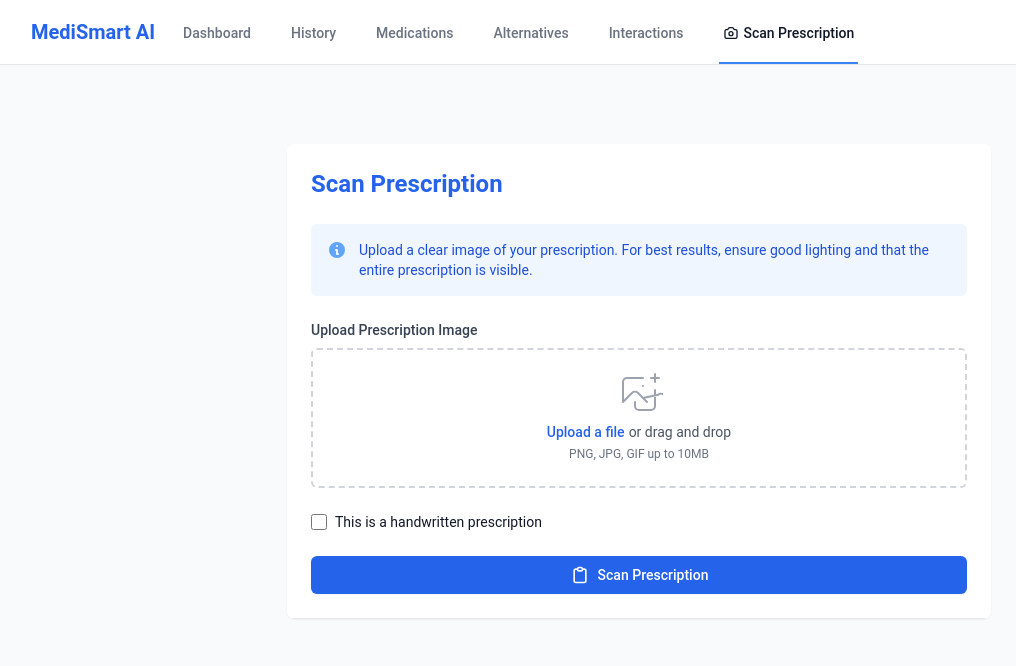
After one commit to ItsAksharaRathore/Medismart_AI, a Flask app: page /ocr_prescription in a window 1280 px wide. The commit adds this page. Shown: the top 666 px of the page, without its empty margins (1-1017 px from the left). Run offline with Flask 2, Linux system fonts and the light colour scheme; the visitor is signed in with stand-in values (Sample User, id 1); data comes from the database, SQL or seed files in the repository; some libraries are stand-ins or nearby versions.

Commit message:
updated code

```diff
--- a/medismart_ai/app.py
+++ b/medismart_ai/app.py
@@ -4,6 +4,8 @@ from datetime import datetime
 from werkzeug.utils import secure_filename
 from werkzeug.security import generate_password_hash, check_password_hash
 import os
+import pytesseract
+from PIL import Image
 
 # Initialize Flask app
 app = Flask(__name__, template_folder="frontend/templates", static_folder="frontend/static")
@@ -66,10 +68,12 @@ class Prescription(db.Model):
     patient_name = db.Column(db.String(100), nullable=True)
     doctor_name = db.Column(db.String(100), nullable=True)
     date = db.Column(db.Date, nullable=True)
+    is_handwritten = db.Column(db.Boolean, default=False)
+    extracted_text = db.Column(db.Text, nullable=True)
     medications = db.relationship('Medication', backref='prescription', lazy=True, cascade="all, delete-orphan")
 
     def __init__(self, user_id, filename, language='auto', find_alternatives=True,
-                check_interactions=True, insurance_coverage=False):
+                check_interactions=True, insurance_coverage=False, is_handwritten=False):
         self.user_id = user_id
         self.filename = filename
         self.language = language
@@ -79,6 +83,7 @@ class Prescription(db.Model):
         self.patient_name = "Self"  # Default value
         self.doctor_name = "Unknown"  # Default value
         self.date = datetime.utcnow().date()  # Default to today
+        self.is_handwritten = is_handwritten
 
 # ==============================
 # MEDICATION MODEL
@@ -114,6 +119,20 @@ def inject_user():
 def allowed_file(filename):
     return '.' in filename and filename.rsplit('.', 1)[1].lower() in ALLOWED_EXTENSIONS
 
+# ==============================
+# OCR TEXT EXTRACTION FUNCTION
+# ==============================
+def extract_text(image_path, is_handwritten=False):
+    """ Extract text using OCR (with different config for handwritten) """
+    try:
+        img = Image.open(image_path)
+        custom_config = "--oem 3 --psm 6" if is_handwritten else ""  # Improve handwritten text recognition
+        text = pytesseract.image_to_string(img, config=custom_config)
+        return text.strip()
+    except Exception as e:
+        print(f"OCR Error: {str(e)}")
+        return None
+
 # Helper functions
 def search_medications(query):
     # Placeholder for medication search functionality
@@ -138,26 +157,81 @@ def get_medication_details(medication_id):
     return sample_meds.get(medication_id)
 
 def process_prescription(prescription_id):
-    # Placeholder for prescription processing
-    # In a real app, this would use OCR, ML, etc.
+    """Process the prescription image and extract text using OCR"""
     prescription = Prescription.query.get(prescription_id)
-    if prescription:
+    if not prescription:
+        return None
+
+    # Get the file path
+    file_path = os.path.join(app.config['UPLOAD_FOLDER'], prescription.filename)
+
+    # Perform OCR
+    extracted_text = extract_text(file_path, is_handwritten=prescription.is_handwritten)
+
+    # Save the extracted text to the prescription
+    if extracted_text:
+        prescription.extracted_text = extracted_text
         prescription.status = 'Processed'
+        db.session.commit()
 
-        # Add sample medications for demonstration
-        medications = [
-            Medication(prescription_id=prescription.id, name='Sample Medication 1',
-                     dosage='500mg', frequency='Twice daily', duration='7 days'),
-            Medication(prescription_id=prescription.id, name='Sample Medication 2',
-                     dosage='250mg', frequency='Once daily', duration='10 days')
-        ]
+    # Parse the extracted text for medications (simple implementation)
+    # In a real app, this would use NLP/ML to extract medication details
+    if extracted_text:
+        lines = extracted_text.split('\n')
+        for line in lines:
+            if 'rx:' in line.lower() or 'medication:' in line.lower():
+                # Extract medication from the line (simplified approach)
+                parts = line.split(':')
+                if len(parts) > 1:
+                    med_info = parts[1].strip()
+                    # Look for dosage information
+                    dosage = None
+                    for part in med_info.split():
+                        if part.lower().endswith('mg') or part.lower().endswith('ml'):
+                            dosage = part
+                            med_name = med_info.replace(dosage, '').strip()
+                            break
+                    else:
+                        med_name = med_info
 
-        for med in medications:
-            db.session.add(med)
+                    # Create a new medication record
+                    medication = Medication(
+                        prescription_id=prescription.id,
+                        name=med_name,
+                        dosage=dosage
+                    )
+                    db.session.add(medication)
+
+        # If no medications were found, add a placeholder
+        if not Medication.query.filter_by(prescription_id=prescription.id).first():
+            medication = Medication(
+                prescription_id=prescription.id,
+                name="Medication (please edit)",
+                dosage="Unknown"
+            )
+            db.session.add(medication)
 
         db.session.commit()
-        return True
-    return False
+
+    # Get result for display
+    result = {
+        'prescription_id': prescription.id,
+        'extracted_text': extracted_text or "No text could be extracted",
+        'status': prescription.status,
+        'medications': [
+            {
+                'name': med.name,
+                'dosage': med.dosage,
+                'frequency': med.frequency,
+                'duration': med.duration
+            }
+            for med in Medication.query.filter_by(prescription_id=prescription.id).all()
+        ],
+        'is_handwritten': prescription.is_handwritten,
+        'confidence': 95.5  # Placeholder - real OCR would provide confidence scores
+    }
+
+    return result
 
 # ==============================
 # AUTHENTICATION BLUEPRINT
@@ -266,19 +340,19 @@ def history():
     prescriptions = Prescription.query.filter_by(user_id=user.id).all()
     return render_template('history.html', prescriptions=prescriptions)
 
-@app.route('/upload', methods=['GET', 'POST'])
-def upload_prescription():
+@app.route('/ocr_prescription', methods=['GET', 'POST'])
+def ocr_prescription():
     if 'user_id' not in session:
         flash("You need to log in first.", "warning")
         return redirect(url_for('auth_bp.login'))
 
     if request.method == 'POST':
         # Check if a file was uploaded
-        if 'prescription' not in request.files:
+        if 'prescription_image' not in request.files:
             flash('No file part', 'danger')
             return redirect(request.url)
 
-        file = request.files['prescription']
+        file = request.files['prescription_image']
 
         # If no file selected
         if file.filename == '':
@@ -298,6 +372,7 @@ def upload_prescription():
             file.save(file_path)
 
             # Get optional parameters
+            is_handwritten = 'is_handwritten' in request.form
             language = request.form.get('language', 'auto')
             find_alternatives = 'find_alternatives' in request.form
             check_interactions = 'check_interactions' in request.form
@@ -307,6 +382,7 @@ def upload_prescription():
             prescription = Prescription(
                 user_id=session['user_id'],
                 filename=filename,
+                is_handwritten=is_handwritten,
                 language=language,
                 find_alternatives=find_alternatives,
                 check_interactions=check_interactions,
@@ -316,11 +392,11 @@ def upload_prescription():
             db.session.add(prescription)
             db.session.commit()
 
-            # Process the prescription (could be moved to a background task)
-            success = process_prescription(prescription.id)
+            # Process the prescription
+            result = process_prescription(prescription.id)
 
-            if success:
-                flash('Prescription uploaded and processed successfully!', 'success')
+            if result:
+                # Redirect to results page
                 return redirect(url_for('view_prescription', prescription_id=prescription.id))
             else:
                 flash('There was a problem processing your prescription.', 'danger')
@@ -330,7 +406,16 @@ def upload_prescription():
             flash(f'Allowed file types are: {", ".join(ALLOWED_EXTENSIONS)}', 'warning')
             return redirect(request.url)
 
-    return render_template('upload.html')
+    return render_template('ocr_upload.html')
+
+@app.route('/upload_prescription')
+def upload_prescription():
+    if 'user_id' not in session:
+        flash("You need to log in first.", "warning")
+        return redirect(url_for('auth_bp.login'))
+
+    # This simply renders the upload form
+    return render_template('ocr_upload.html')
 
 @app.route('/prescription/<int:prescription_id>')
 def view_prescription(prescription_id):
@@ -345,14 +430,29 @@ def view_prescription(prescription_id):
         flash("You don't have permission to view this prescription.", "danger")
         return redirect(url_for('dashboard'))
 
-    # Get the medications for this prescription
-    medications = Medication.query.filter_by(prescription_id=prescription.id).all()
+    # Get the OCR results
+    result = {
+        'prescription_id': prescription.id,
+        'extracted_text': prescription.extracted_text or "No text could be extracted",
+        'status': prescription.status,
+        'medications': [
+            {
+                'name': med.name,
+                'dosage': med.dosage,
+                'frequency': med.frequency,
+                'duration': med.duration
+            }
+            for med in Medication.query.filter_by(prescription_id=prescription.id).all()
+        ],
+        'is_handwritten': prescription.is_handwritten,
+        'confidence': 95.5  # Placeholder
+    }
 
-    # Get any drug interactions
-    interactions = session.get(f'interactions_{prescription_id}', [])
+    if not result:
+        flash("Could not retrieve prescription data.", "danger")
+        return redirect(url_for('dashboard'))
 
-    return render_template('view_prescription.html', prescription=prescription,
-                          medications=medications, interactions=interactions)
+    return render_template('ocr_results.html', result=result, prescription=prescription)
 
 @app.route('/uploads/<filename>')
 def uploaded_file(filename):
--- a/medismart_ai/frontend/templates/components/navbar.html
+++ b/medismart_ai/frontend/templates/components/navbar.html
@@ -3,34 +3,43 @@
     <div class="flex justify-between h-16">
       <div class="flex">
         <div class="flex-shrink-0 flex items-center">
-          <a href="{{ url_for('index') }}" class="text-xl font-bold text-blue-600">
+          <a href="{{ url_for('index') }}" class="text-xl font-bold text-blue-600 hover:text-blue-800 transition">
             MediSmart AI
           </a>
         </div>
         <div class="hidden sm:ml-6 sm:flex sm:space-x-8">
           <a href="{{ url_for('dashboard') }}"
-             class="{% if request.endpoint == 'dashboard' %}border-blue-500 text-gray-900{% else %}border-transparent text-gray-500 hover:border-gray-300 hover:text-gray-700{% endif %} inline-flex items-center px-1 pt-1 border-b-2 text-sm font-medium">
+             class="{% if request.endpoint == 'dashboard' %}border-blue-500 text-gray-900{% else %}border-transparent text-gray-500 hover:border-gray-300 hover:text-gray-700{% endif %} inline-flex items-center px-1 pt-1 border-b-2 text-sm font-medium transition duration-150">
             Dashboard
           </a>
 
           <a href="{{ url_for('history') }}"
-             class="{% if request.endpoint == 'history' %}border-blue-500 text-gray-900{% else %}border-transparent text-gray-500 hover:border-gray-300 hover:text-gray-700{% endif %} inline-flex items-center px-1 pt-1 border-b-2 text-sm font-medium">
+             class="{% if request.endpoint == 'history' %}border-blue-500 text-gray-900{% else %}border-transparent text-gray-500 hover:border-gray-300 hover:text-gray-700{% endif %} inline-flex items-center px-1 pt-1 border-b-2 text-sm font-medium transition duration-150">
             History
           </a>
 
           <a href="{{ url_for('medications') }}"
-             class="{% if request.endpoint == 'medications' %}border-blue-500 text-gray-900{% else %}border-transparent text-gray-500 hover:border-gray-300 hover:text-gray-700{% endif %} inline-flex items-center px-1 pt-1 border-b-2 text-sm font-medium">
+             class="{% if request.endpoint == 'medications' %}border-blue-500 text-gray-900{% else %}border-transparent text-gray-500 hover:border-gray-300 hover:text-gray-700{% endif %} inline-flex items-center px-1 pt-1 border-b-2 text-sm font-medium transition duration-150">
             Medications
           </a>
 
           <a href="{{ url_for('alternative_medications') }}"
-             class="{% if request.endpoint == 'alternative_medications' %}border-blue-500 text-gray-900{% else %}border-transparent text-gray-500 hover:border-gray-300 hover:text-gray-700{% endif %} inline-flex items-center px-1 pt-1 border-b-2 text-sm font-medium">
+             class="{% if request.endpoint == 'alternative_medications' %}border-blue-500 text-gray-900{% else %}border-transparent text-gray-500 hover:border-gray-300 hover:text-gray-700{% endif %} inline-flex items-center px-1 pt-1 border-b-2 text-sm font-medium transition duration-150">
             Alternatives
           </a>
 
           <a href="{{ url_for('drug_interactions') }}"
-             class="{% if request.endpoint == 'drug_interactions' %}border-blue-500 text-gray-900{% else %}border-transparent text-gray-500 hover:border-gray-300 hover:text-gray-700{% endif %} inline-flex items-center px-1 pt-1 border-b-2 text-sm font-medium">
+             class="{% if request.endpoint == 'drug_interactions' %}border-blue-500 text-gray-900{% else %}border-transparent text-gray-500 hover:border-gray-300 hover:text-gray-700{% endif %} inline-flex items-center px-1 pt-1 border-b-2 text-sm font-medium transition duration-150">
             Interactions
+          </a>
+
+          <a href="{{ url_for('upload_prescription') }}"
+             class="{% if request.endpoint == 'ocr_prescription' %}border-blue-500 text-gray-900{% else %}border-transparent text-gray-500 hover:border-gray-300 hover:text-gray-700{% endif %} inline-flex items-center px-1 pt-1 border-b-2 text-sm font-medium transition duration-150">
+             <svg xmlns="http://www.w3.org/2000/svg" class="h-4 w-4 mr-1" fill="none" viewBox="0 0 24 24" stroke="currentColor">
+               <path stroke-linecap="round" stroke-linejoin="round" stroke-width="2" d="M3 9a2 2 0 012-2h.93a2 2 0 001.664-.89l.812-1.22A2 2 0 0110.07 4h3.86a2 2 0 011.664.89l.812 1.22A2 2 0 0018.07 7H19a2 2 0 012 2v9a2 2 0 01-2 2H5a2 2 0 01-2-2V9z" />
+               <path stroke-linecap="round" stroke-linejoin="round" stroke-width="2" d="M15 13a3 3 0 11-6 0 3 3 0 016 0z" />
+             </svg>
+             Scan Prescription
           </a>
         </div>
       </div>
@@ -38,11 +47,12 @@
       <div class="hidden sm:ml-6 sm:flex sm:items-center">
         {% if current_user.is_authenticated %}
           <div class="relative" x-data="{ open: false }">
-            <button @click="open = !open" class="relative rounded-full bg-white p-1 text-gray-400 hover:text-gray-500">
+            <button @click="open = !open" class="relative rounded-full bg-white p-1 text-gray-400 hover:text-gray-500 focus:outline-none focus:ring-2 focus:ring-blue-500">
+              <span class="sr-only">Open user menu</span>
               <i class="fas fa-user h-6 w-6"></i>
             </button>
-            <div x-show="open" @click.away="open = false" class="absolute right-0 mt-2 w-48 bg-white rounded-md shadow-lg py-1 z-50">
-              <div class="px-4 py-2 font-medium text-gray-900">
+            <div x-show="open" @click.away="open = false" class="absolute right-0 mt-2 w-48 bg-white rounded-md shadow-lg py-1 z-50 ring-1 ring-black ring-opacity-5">
+              <div class="px-4 py-2 font-medium text-gray-900 border-b border-gray-100">
                 {{ current_user.name or current_user.email }}
               </div>
               <a href="{{ url_for('profile') }}" class="block px-4 py-2 text-sm text-gray-700 hover:bg-gray-100">
@@ -58,10 +68,11 @@
 
       <div class="flex items-center sm:hidden">
         <div class="relative" x-data="{ open: false }">
-          <button @click="open = !open" class="inline-flex items-center justify-center p-2 rounded-md text-gray-400 hover:text-gray-500 hover:bg-gray-100">
+          <button @click="open = !open" class="inline-flex items-center justify-center p-2 rounded-md text-gray-400 hover:text-gray-500 hover:bg-gray-100 focus:outline-none focus:ring-2 focus:ring-blue-500">
+            <span class="sr-only">Open main menu</span>
             <i class="fas fa-bars h-6 w-6"></i>
           </button>
-          <div x-show="open" @click.away="open = false" class="absolute right-0 mt-2 w-48 bg-white rounded-md shadow-lg py-1 z-50">
+          <div x-show="open" @click.away="open = false" class="absolute right-0 mt-2 w-48 bg-white rounded-md shadow-lg py-1 z-50 ring-1 ring-black ring-opacity-5">
             <a href="{{ url_for('dashboard') }}" class="block px-4 py-2 text-sm text-gray-700 hover:bg-gray-100">
               Dashboard
             </a>
@@ -76,6 +87,10 @@
             </a>
             <a href="{{ url_for('drug_interactions') }}" class="block px-4 py-2 text-sm text-gray-700 hover:bg-gray-100">
               Interactions
+            </a>
+            <a href="{{ url_for('upload_prescription') }}"
+             class="block px-4 py-2 text-sm text-gray-700 hover:bg-gray-100">
+              Scan Prescription
             </a>
 
             {% if current_user.is_authenticated %}
--- /dev/null
+++ b/medismart_ai/frontend/templates/ocr_upload.html
@@ -0,0 +1,152 @@
+{% extends "base.html" %}
+
+{% block content %}
+<div class="pt-20 pb-12">
+  <div class="max-w-3xl mx-auto px-4 sm:px-6 lg:px-8">
+    <div class="bg-white overflow-hidden shadow-sm sm:rounded-lg">
+      <div class="p-6 bg-white border-b border-gray-200">
+        <h1 class="text-2xl font-bold mb-6 text-blue-600">Scan Prescription</h1>
+
+        <div class="mb-6 p-4 bg-blue-50 rounded-md text-blue-700 text-sm">
+          <div class="flex">
+            <div class="flex-shrink-0">
+              <svg class="h-5 w-5 text-blue-400" xmlns="http://www.w3.org/2000/svg" viewBox="0 0 20 20" fill="currentColor">
+                <path fill-rule="evenodd" d="M18 10a8 8 0 11-16 0 8 8 0 0116 0zm-7-4a1 1 0 11-2 0 1 1 0 012 0zM9 9a1 1 0 000 2v3a1 1 0 001 1h1a1 1 0 100-2v-3a1 1 0 00-1-1H9z" clip-rule="evenodd" />
+              </svg>
+            </div>
+            <div class="ml-3">
+              <p>Upload a clear image of your prescription. For best results, ensure good lighting and that the entire prescription is visible.</p>
+            </div>
+          </div>
+        </div>
+
+        <form action="{{ url_for('ocr_prescription') }}" method="POST" enctype="multipart/form-data" class="space-y-6">
+          <div id="upload-container" class="relative">
+            <label class="block text-sm font-medium text-gray-700 mb-2">
+              Upload Prescription Image
+            </label>
+            <div class="mt-1 flex justify-center px-6 pt-5 pb-6 border-2 border-gray-300 border-dashed rounded-md hover:border-blue-400 transition-colors group cursor-pointer" id="drop-zone">
+              <div class="space-y-1 text-center">
+                <svg class="mx-auto h-12 w-12 text-gray-400 group-hover:text-blue-500 transition-colors" stroke="currentColor" fill="none" viewBox="0 0 48 48" aria-hidden="true">
+                  <path d="M28 8H12a4 4 0 00-4 4v20m32-12v8m0 0v8a4 4 0 01-4 4h-12a4 4 0 01-4-4v-4m32-4l-3.172-3.172a4 4 0 00-5.656 0L28 28M8 32l9.172-9.172a4 4 0 015.656 0L28 28m0 0l4 4m4-24h8m-4-4v8m-12 4h.02" stroke-width="2" stroke-linecap="round" stroke-linejoin="round" />
+                </svg>
+                <div class="flex text-sm text-gray-600 justify-center">
+                  <label for="prescription_image" class="relative cursor-pointer bg-white rounded-md font-medium text-blue-600 hover:text-blue-500 focus-within:outline-none">
+                    <span>Upload a file</span>
+                    <input id="prescription_image" name="prescription_image" type="file" class="sr-only" accept="image/*" onchange="showPreview(this)" required>
+                  </label>
+                  <p class="pl-1">or drag and drop</p>
+                </div>
+                <p class="text-xs text-gray-500">
+                  PNG, JPG, GIF up to 10MB
+                </p>
+              </div>
+            </div>
+
+            <!-- Image preview container -->
+            <div id="image-preview" class="hidden mt-4">
+              <div class="relative">
+                <img id="preview-img" src="#" alt="Prescription preview" class="max-h-64 mx-auto rounded-md shadow-sm">
+                <button type="button" onclick="removeImage()" class="absolute top-0 right-0 -mt-2 -mr-2 bg-red-500 text-white rounded-full p-1 hover:bg-red-600 focus:outline-none">
+                  <svg class="h-4 w-4" fill="none" stroke="currentColor" viewBox="0 0 24 24" xmlns="http://www.w3.org/2000/svg">
+                    <path stroke-linecap="round" stroke-linejoin="round" stroke-width="2" d="M6 18L18 6M6 6l12 12"></path>
+                  </svg>
+                </button>
+              </div>
+            </div>
+          </div>
+
+          <div class="flex items-center">
+            <input id="is_handwritten" name="is_handwritten" type="checkbox" value="true" class="h-4 w-4 text-blue-600 border-gray-300 rounded focus:ring-blue-500">
+            <label for="is_handwritten" class="ml-2 block text-sm text-gray-900">
+              This is a handwritten prescription
+            </label>
+          </div>
+
+          <div>
+            <button type="submit" class="w-full flex justify-center py-2 px-4 border border-transparent rounded-md shadow-sm text-sm font-medium text-white bg-blue-600 hover:bg-blue-700 focus:outline-none focus:ring-2 focus:ring-offset-2 focus:ring-blue-500 transition-colors">
+              <svg xmlns="http://www.w3.org/2000/svg" class="h-5 w-5 mr-2" fill="none" viewBox="0 0 24 24" stroke="currentColor">
+                <path stroke-linecap="round" stroke-linejoin="round" stroke-width="2" d="M9 5H7a2 2 0 00-2 2v12a2 2 0 002 2h10a2 2 0 002-2V7a2 2 0 00-2-2h-2M9 5a2 2 0 002 2h2a2 2 0 002-2M9 5a2 2 0 012-2h2a2 2 0 012 2" />
+              </svg>
+              Scan Prescription
+            </button>
+          </div>
+        </form>
+      </div>
+    </div>
+  </div>
+</div>
+
+<script>
+  // Add event listeners for drag and drop functionality
+  document.addEventListener('DOMContentLoaded', function() {
+    const dropZone = document.getElementById('drop-zone');
+    const fileInput = document.getElementById('prescription_image');
+
+    ['dragenter', 'dragover', 'dragleave', 'drop'].forEach(eventName => {
+      dropZone.addEventListener(eventName, preventDefaults, false);
+    });
+
+    function preventDefaults(e) {
+      e.preventDefault();
+      e.stopPropagation();
+    }
+
+    ['dragenter', 'dragover'].forEach(eventName => {
+      dropZone.addEventListener(eventName, highlight, false);
+    });
+
+    ['dragleave', 'drop'].forEach(eventName => {
+      dropZone.addEventListener(eventName, unhighlight, false);
+    });
+
+    function highlight() {
+      dropZone.classList.add('border-blue-500');
+      dropZone.classList.add('bg-blue-50');
+    }
+
+    function unhighlight() {
+      dropZone.classList.remove('border-blue-500');
+      dropZone.classList.remove('bg-blue-50');
+    }
+
+    dropZone.addEventListener('drop', handleDrop, false);
+
+    function handleDrop(e) {
+      const dt = e.dataTransfer;
+      const files = dt.files;
+      fileInput.files = files;
+      showPreview(fileInput);
+    }
+  });
+
+  function showPreview(input) {
+    if (input.files && input.files[0]) {
+      const reader = new FileReader();
+
+      reader.onload = function(e) {
+        document.getElementById('preview-img').src = e.target.result;
+        document.getElementById('image-preview').classList.remove('hidden');
+        document.getElementById('drop-zone').classList.add('hidden');
+      }
+
+      reader.readAsDataURL(input.files[0]);
+    }
+  }
+
+  function removeImage() {
+    document.getElementById('prescription_image').value = '';
+    document.getElementById('image-preview').classList.add('hidden');
+    document.getElementById('drop-zone').classList.remove('hidden');
+  }
+
+  // Form validation to ensure an image is selected before submission
+  document.querySelector('form').addEventListener('submit', function(event) {
+    const fileInput = document.getElementById('prescription_image');
+    if (!fileInput.files || fileInput.files.length === 0) {
+      event.preventDefault();
+      alert('Please upload a prescription image first.');
+    }
+  });
+</script>
+{% endblock %}
```
Also changed, not shown: medismart_ai/core/prescription/ocr_prescription.py (added, +41 -0 lines), medismart_ai/frontend/templates/ocr_results.html (added, +146 -0 lines).
